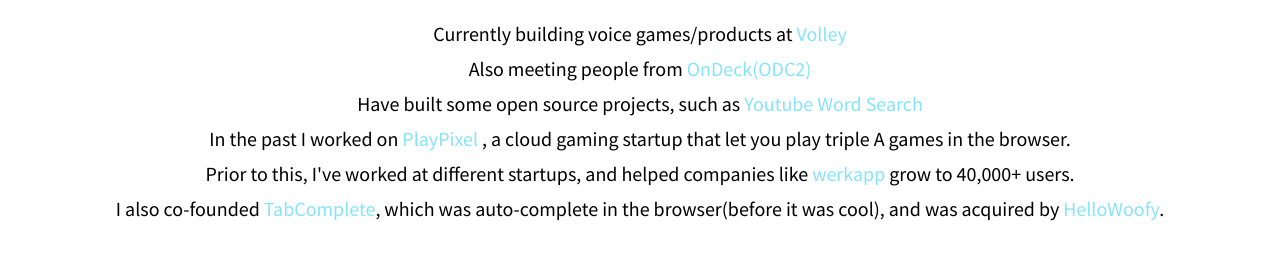
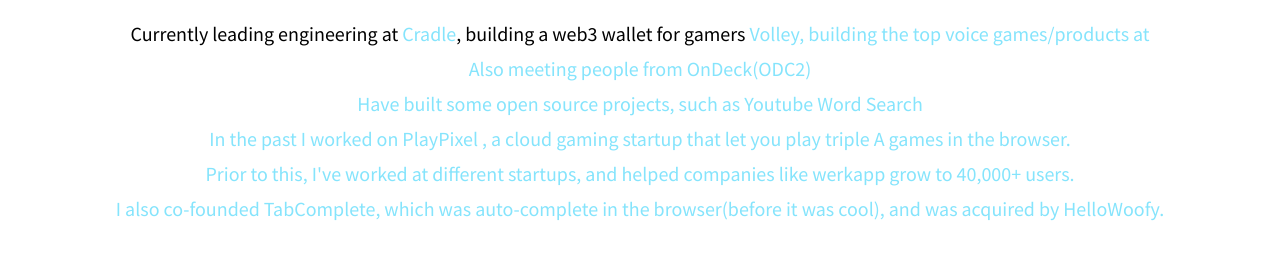
Before and after one commit to moizahmedprojects/moizahmedprojects.github.io, a website: page index.html in a window 1280 px wide. Shown: the part 521-800 px from the top of the page. Drawn offline with nearby package versions, Linux system fonts and the light colour scheme.

Commit message:
Update index.html

```diff
--- a/index.html
+++ b/index.html
@@ -103,7 +103,8 @@
 
     <div class = "about-text">
       <h1 style = "margin-bottom:2%;font-weight:100;">About me</h1>
-      Currently building voice games/products at <a target="_blank" class = "links" href = "https://volleythat.com">Volley</a> <br>
+	Currently leading engineering at <a target="_blank" class = "links" href = "https://playcradle.com">Cradle</a>, building a web3 wallet for gamers <br<
+      Worked at <a target="_blank" class = "links" href = "https://volleythat.com">Volley</a>, building the top voice games/products at <br>
 	    Also meeting people from <a target="_blank" class = "links" href = "https://www.beondeck.com/">OnDeck(ODC2)</a> <br>
 	    Have built some open source projects, such as <a target="_blank" class = "links" href = "https://moizahmedd.github.io/youtubesearch">Youtube Word Search</a> <br> In the past I worked on <a target="_blank" class = "links" href = "https://www.loom.com/share/093862efc9ed4be6ad778449a8e3c452"> PlayPixel </a>, a cloud gaming startup that let you play triple A games in the browser. <br>
        Prior to this, I've worked at different startups, and helped companies like <a target="_blank" class = "links" href = "https://werkapp.co">werkapp</a> grow to 40,000+ users. <br>
```
